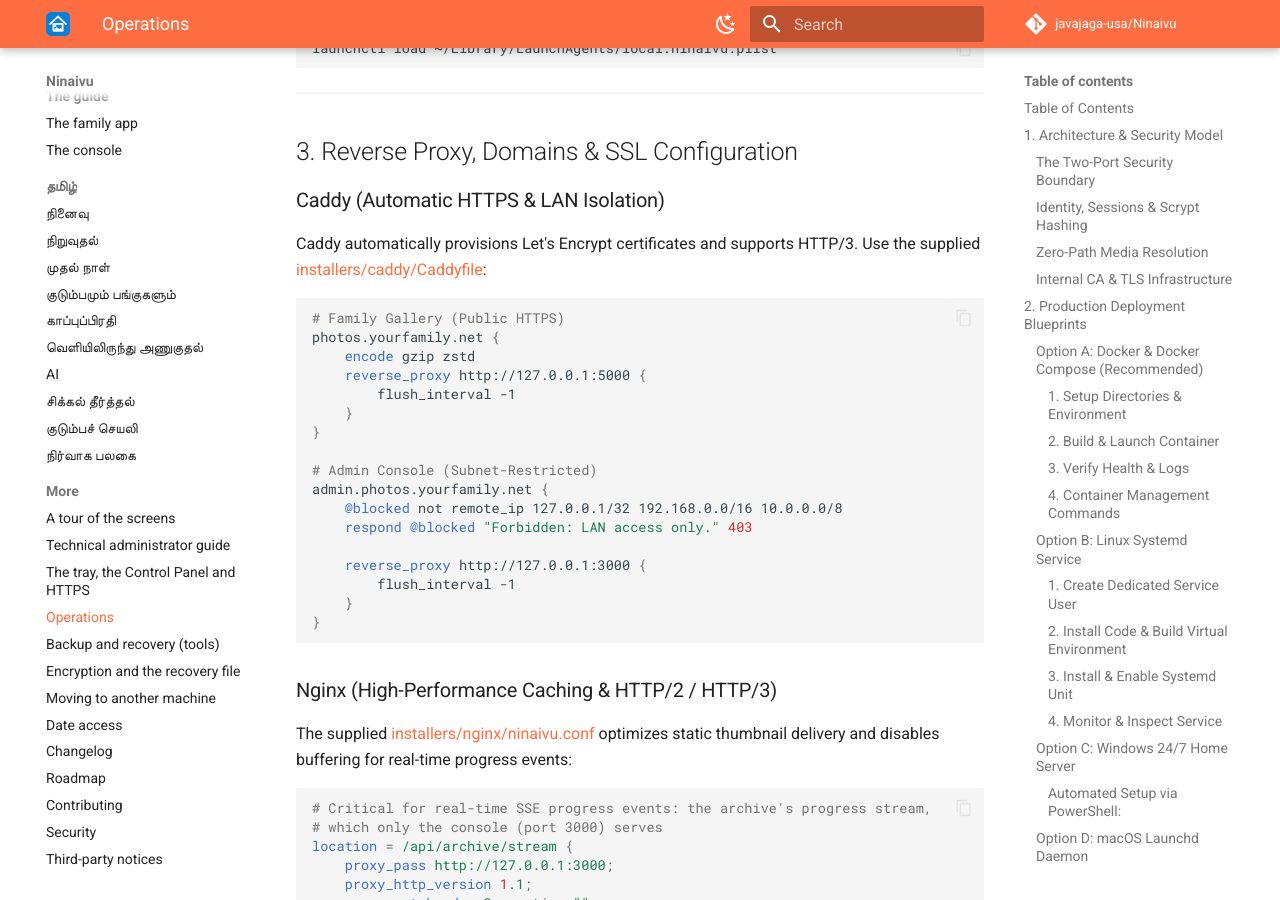
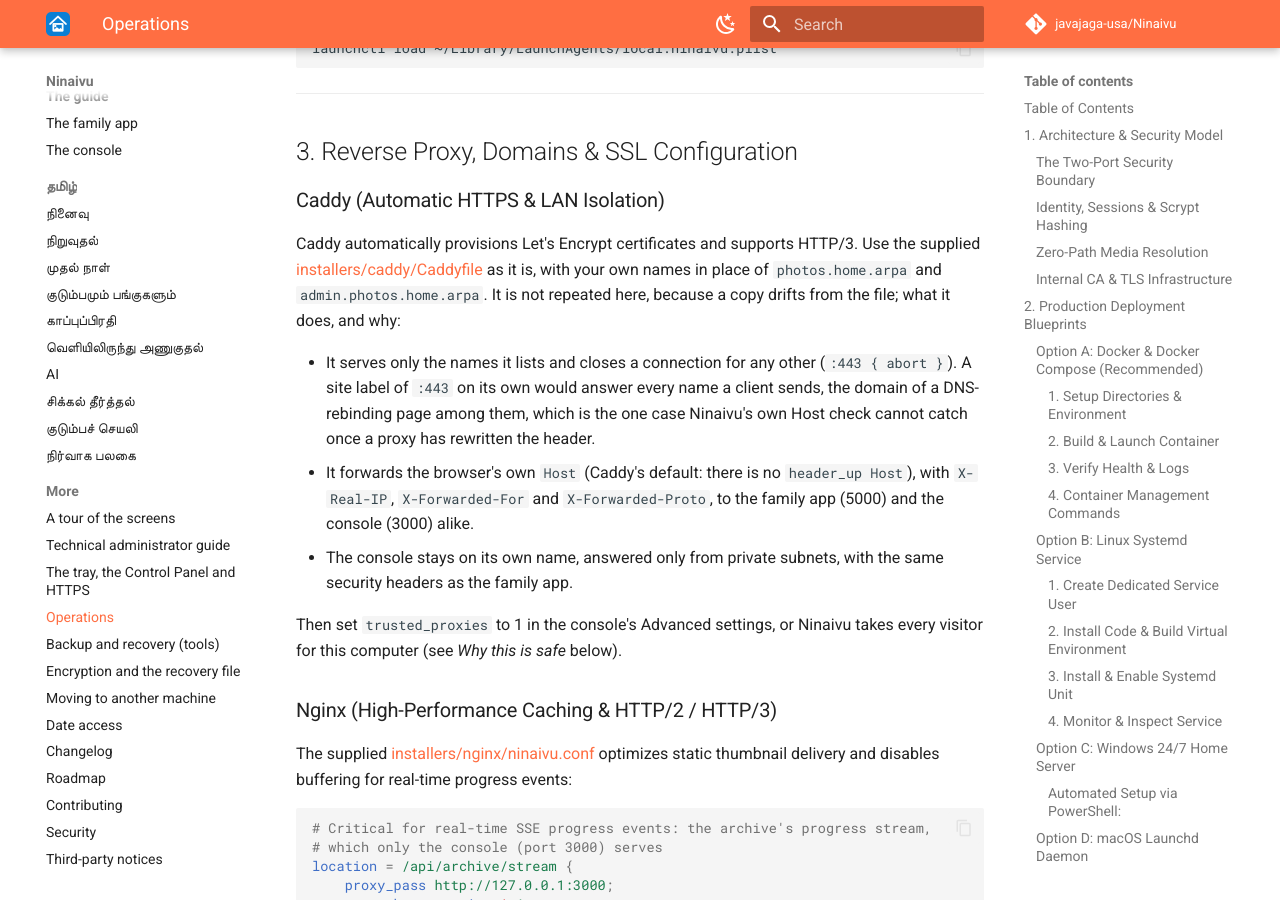
Before and after one commit to javajaga-usa/Ninaivu, an MkDocs documentation site: the page built from docs/operations/production.md, in a window 1280 px wide and 900 px high, scrolled down 8106 px. Built offline with MkDocs 1.6.1 and Material for MkDocs 9.7.7, drawn with Linux system fonts in a browser that asks for light colours; comment, search, counter and statistics services are not loaded; some of the changed text lies outside the part shown.

Commit message:
Proxies, installers and CI: tell Ninaivu where the visitor really is
The shipped Caddyfile answered any name on 443 and 8443 and both proxies
rewrote the browser's Host, while the production guide said to keep
trusted_proxies at 0 — so the session cookie went out without Secure, the
rate limits and home/internet judgement were made about the proxy, and the
rebinding check saw 127.0.0.1. The Caddyfile answers only its names and
aborts the rest, both proxies forward Host and X-Forwarded-* on every route
(the console's included) and say trusted_proxies must be 1, and the guide
agrees.

Also: the installer's systemd unit gets the template's hardening in both
scopes with ReadWritePaths for the state, models and library; the Docker
base image is pinned by digest and the console port no longer EXPOSEd (the
compose file publishes it on loopback); Dependabot moves the digest; keys,
certificates and a checkout state folder are git-ignored and gitleaks runs
in pre-commit; the Mac setup clears quarantine only from the files it runs;
the portable README warns about FAT32 sticks; the release and the Docker
image carry a build-provenance attestation.

Co-Authored-By: Claude Fable 5.1 <noreply@anthropic.com>

````diff
--- a/.pre-commit-config.yaml
+++ b/.pre-commit-config.yaml
@@ -1,5 +1,11 @@
 # Match CI checks; preserve hand formatting and Windows launcher line endings.
 repos:
+  # A key or a token that reaches a commit is out the moment it is pushed.
+  # Pinned by commit, as the workflows pin their actions.
+  - repo: https://github.com/gitleaks/gitleaks
+    rev: 83d9cd684c87d95d656c1458ef04895a7f1cbd8e  # v8.30.1
+    hooks:
+      - id: gitleaks
   - repo: local
     hooks:
       - id: ruff
--- a/docs/operations/production.md
+++ b/docs/operations/production.md
@@ -328,27 +328,21 @@ launchctl load ~/Library/LaunchAgents/local.ninaivu.plist
 
 ### Caddy (Automatic HTTPS & LAN Isolation)
 
-Caddy automatically provisions Let's Encrypt certificates and supports HTTP/3. Use the supplied [installers/caddy/Caddyfile](https://github.com/javajaga-usa/Ninaivu/blob/main/installers/caddy/Caddyfile):
+Caddy automatically provisions Let's Encrypt certificates and supports HTTP/3. Use the supplied [installers/caddy/Caddyfile](https://github.com/javajaga-usa/Ninaivu/blob/main/installers/caddy/Caddyfile) as it is, with your own names in place of `photos.home.arpa` and `admin.photos.home.arpa`. It is not repeated here, because a copy drifts from the file; what it does, and why:
 
-```caddyfile
-# Family Gallery (Public HTTPS)
-photos.yourfamily.net {
-    encode gzip zstd
-    reverse_proxy http://127.0.0.1:5000 {
-        flush_interval -1
-    }
-}
+- It serves only the names it lists and closes a connection for any other
+  (`:443 { abort }`). A site label of `:443` on its own would answer every
+  name a client sends, the domain of a DNS-rebinding page among them, which
+  is the one case Ninaivu's own Host check cannot catch once a proxy has
+  rewritten the header.
+- It forwards the browser's own `Host` (Caddy's default: there is no
+  `header_up Host`), with `X-Real-IP`, `X-Forwarded-For` and
+  `X-Forwarded-Proto`, to the family app (5000) and the console (3000) alike.
+- The console stays on its own name, answered only from private subnets, with
+  the same security headers as the family app.
 
-# Admin Console (Subnet-Restricted)
-admin.photos.yourfamily.net {
-    @blocked not remote_ip 127.0.0.1/32 192.168.0.0/16 10.0.0.0/8
-    respond @blocked "Forbidden: LAN access only." 403
-
-    reverse_proxy http://127.0.0.1:3000 {
-        flush_interval -1
-    }
-}
-```
+Then set `trusted_proxies` to 1 in the console's Advanced settings, or
+Ninaivu takes every visitor for this computer (see *Why this is safe* below).
 
 ### Nginx (High-Performance Caching & HTTP/2 / HTTP/3)
 
@@ -441,7 +435,14 @@ Why this is safe:
   device, and nothing that only the Ninaivu computer may do (stopping the
   server, the console's file browser) is open to them. Profile PINs of 6 or
   more digits are still the better choice.
-- Keep `trusted_proxies` at 0 unless a proxy really is the only way in.
+- `trusted_proxies` stays at 0 unless Ninaivu is behind a reverse proxy
+  (the Caddy and nginx configurations above); Tailscale alone needs none.
+  Behind one it must be 1: every request then arrives from 127.0.0.1 over
+  plain HTTP, and only the forwarded headers say who called and over what.
+  Left at 0, each visitor looks like this computer — the routes only it may
+  use, and the setup code, are open to the whole network — the session
+  cookie goes out without `Secure`, and the Host check is made against the
+  proxy's hop rather than the browser's name.
   When it is set, forwarded headers are believed only from a proxy on this
   computer. A proxy on another machine or in another container must be
   listed in `NINAIVU_TRUSTED_PROXY_ADDRESSES` (comma-separated addresses or
````
Also changed, not shown: 14 other files.
